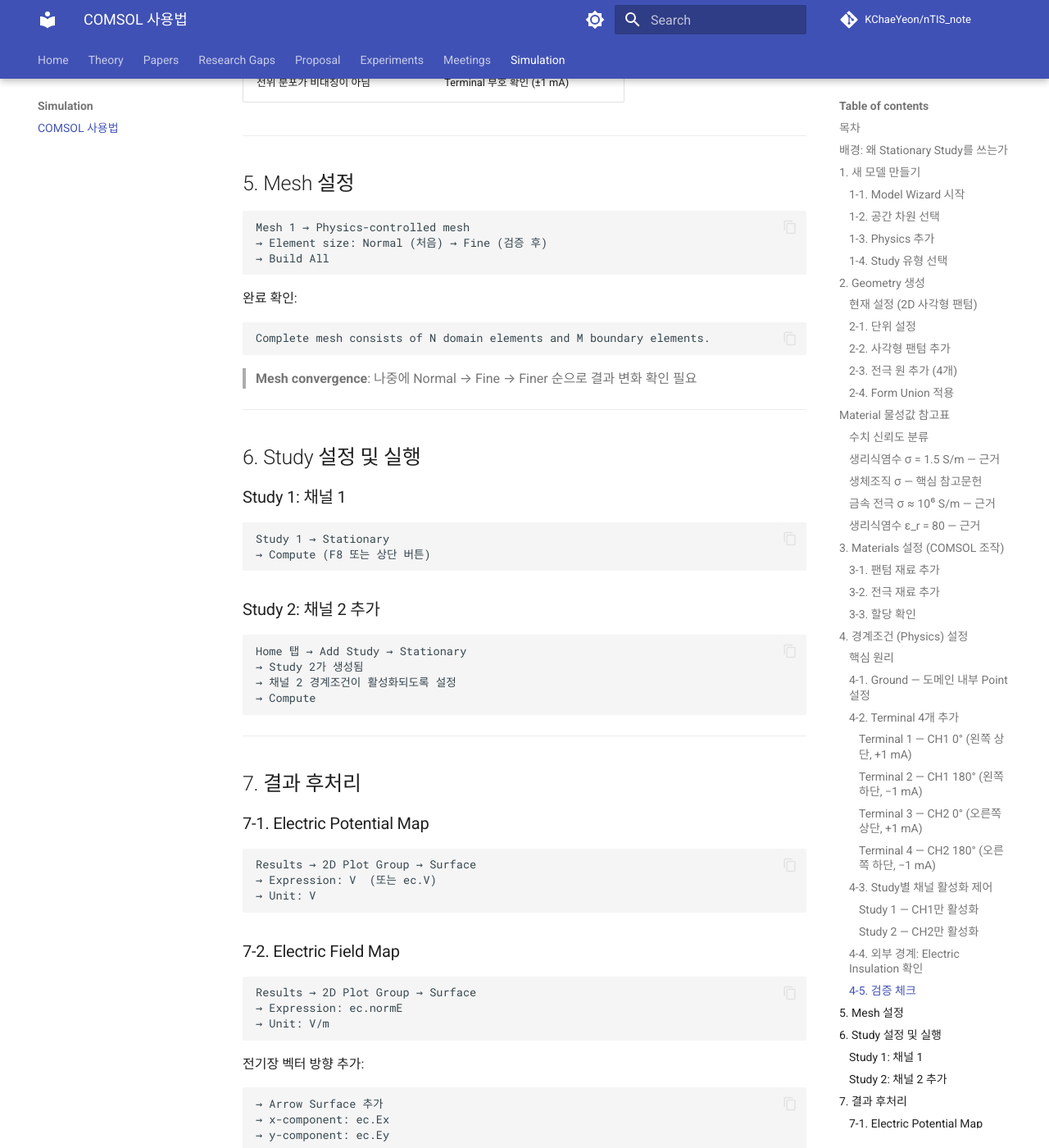
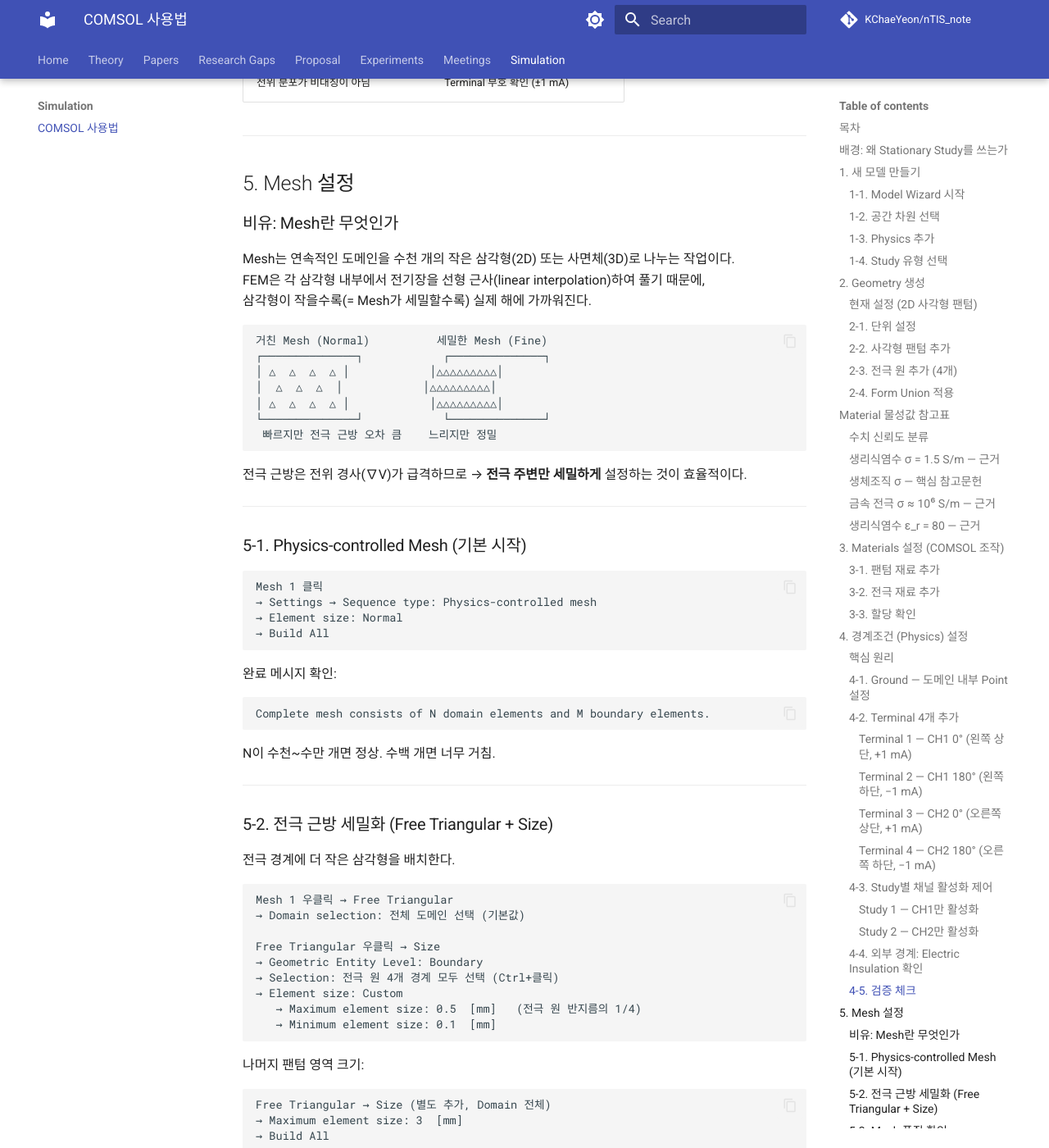
Before and after one commit to KChaeYeon/nTIS_note, an MkDocs documentation site: the page built from docs/07_Simulation/COMSOL_simulation_guide.md, in a window 1280 px wide and 1400 px high, scrolled down 10008 px. Shown: the whole window at 82% size. Built offline with MkDocs 1.6.1 and Material for MkDocs 9.7.7, drawn with Linux system fonts in a browser that asks for light colours; comment, search, counter and statistics services are not loaded; some of the changed text lies outside the part shown.

Commit message:
docs(simulation): expand STEP 5 — Mesh settings with convergence test
Co-Authored-By: Claude Sonnet 4.6 <noreply@anthropic.com>

````diff
--- a/docs/07_Simulation/COMSOL_simulation_guide.md
+++ b/docs/07_Simulation/COMSOL_simulation_guide.md
@@ -421,18 +421,106 @@ Study 1 → Stationary 우클릭 → **Get Initial Value** (Compute 아님):
 
 ## 5. Mesh 설정
 
+### 비유: Mesh란 무엇인가
+
+Mesh는 연속적인 도메인을 수천 개의 작은 삼각형(2D) 또는 사면체(3D)로 나누는 작업이다.
+FEM은 각 삼각형 내부에서 전기장을 선형 근사(linear interpolation)하여 풀기 때문에,
+삼각형이 작을수록(= Mesh가 세밀할수록) 실제 해에 가까워진다.
+
 ```
-Mesh 1 → Physics-controlled mesh
-→ Element size: Normal (처음) → Fine (검증 후)
+거친 Mesh (Normal)          세밀한 Mesh (Fine)
+┌──────────────┐            ┌──────────────┐
+│ △  △  △  △ │            │△△△△△△△△△│
+│  △  △  △  │            │△△△△△△△△△│
+│ △  △  △  △ │            │△△△△△△△△△│
+└──────────────┘            └──────────────┘
+ 빠르지만 전극 근방 오차 큼    느리지만 정밀
+```
+
+전극 근방은 전위 경사(∇V)가 급격하므로 → **전극 주변만 세밀하게** 설정하는 것이 효율적이다.
+
+---
+
+### 5-1. Physics-controlled Mesh (기본 시작)
+
+```
+Mesh 1 클릭
+→ Settings → Sequence type: Physics-controlled mesh
+→ Element size: Normal
 → Build All
 ```
 
-완료 확인:
+완료 메시지 확인:
 ```
 Complete mesh consists of N domain elements and M boundary elements.
 ```
 
-> **Mesh convergence**: 나중에 Normal → Fine → Finer 순으로 결과 변화 확인 필요
+N이 수천~수만 개면 정상. 수백 개면 너무 거침.
+
+---
+
+### 5-2. 전극 근방 세밀화 (Free Triangular + Size)
+
+전극 경계에 더 작은 삼각형을 배치한다.
+
+```
+Mesh 1 우클릭 → Free Triangular
+→ Domain selection: 전체 도메인 선택 (기본값)
+
+Free Triangular 우클릭 → Size
+→ Geometric Entity Level: Boundary
+→ Selection: 전극 원 4개 경계 모두 선택 (Ctrl+클릭)
+→ Element size: Custom
+   → Maximum element size: 0.5  [mm]   (전극 원 반지름의 1/4)
+   → Minimum element size: 0.1  [mm]
+```
+
+나머지 팬텀 영역 크기:
+```
+Free Triangular → Size (별도 추가, Domain 전체)
+→ Maximum element size: 3  [mm]
+→ Build All
+```
+
+---
+
+### 5-3. Mesh 품질 확인
+
+```
+Mesh 1 → Statistics 탭 확인
+```
+
+| 항목 | 정상 범위 | 경고 |
+|------|----------|------|
+| Minimum element quality | > 0.1 | < 0.01 → 왜곡된 삼각형 존재 |
+| Average element quality | > 0.8 | < 0.5 → 전체적 품질 낮음 |
+| Number of elements | 5,000~50,000 | < 1,000 → 너무 거침 |
+
+시각 확인:
+```
+Mesh 1 → Graphics 창에서 마우스 휠로 전극 근방 확대
+→ 전극 경계 주변 삼각형이 팬텀 중심보다 촘촘한지 확인
+```
+
+---
+
+### 5-4. Mesh Convergence Test (계산 후 수행)
+
+Study 실행 후 Normal → Fine → Finer 순으로 바꾸며 결과를 비교한다.
+
+```
+Mesh 1 → Element size: Normal  → Compute → ec.normE 최대값 기록
+Mesh 1 → Element size: Fine    → Compute → ec.normE 최대값 기록
+Mesh 1 → Element size: Finer   → Compute → ec.normE 최대값 기록
+```
+
+| Element size | ec.normE 최대값 (예시) | 변화율 |
+|-------------|----------------------|--------|
+| Normal | 예: 120 V/m | — |
+| Fine | 예: 124 V/m | 3.3% |
+| Finer | 예: 124.5 V/m | 0.4% ✓ |
+
+변화율 < 1% 이면 수렴 확인 → 그 크기에서 결과 신뢰 가능.
 
 ---
 
````
